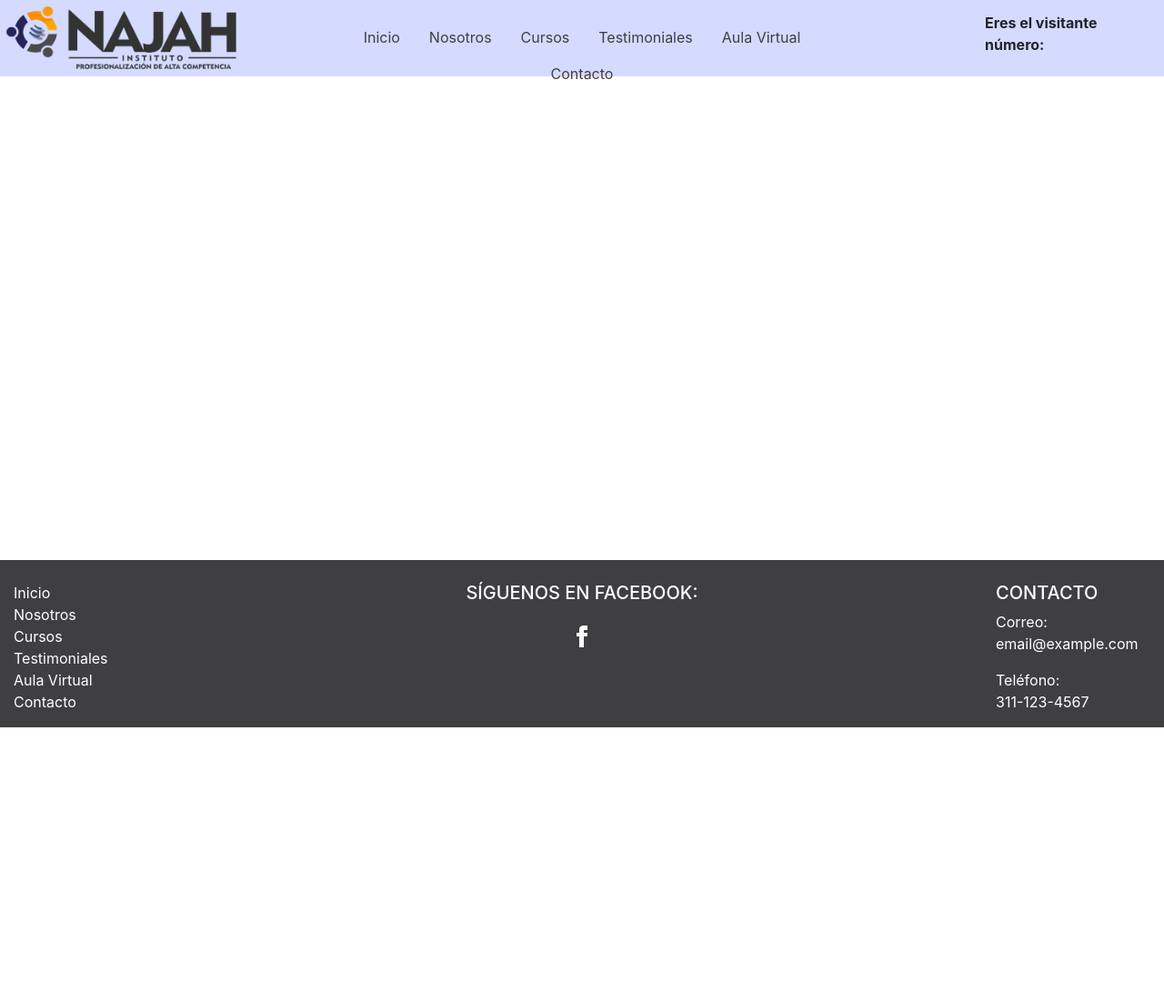
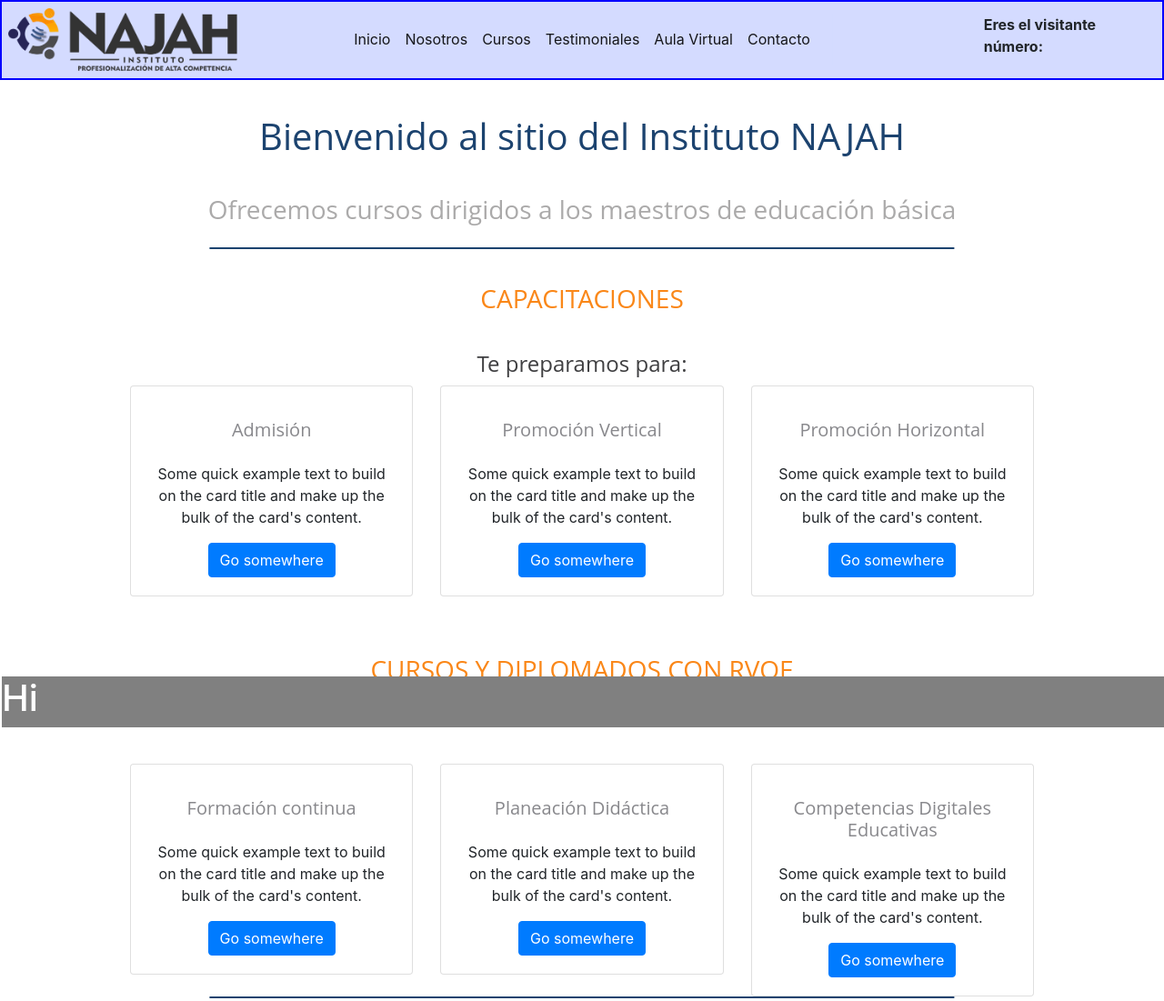
Before and after one commit to GMySoft/NAJAH-Project, a plain HTML site: page najah.com.mx/index.html in a window 1280 px wide. Shown: the whole page at 91% size. Before the commit the page ends 800 px from the top, so only its background shows below. Drawn offline with nearby package versions, Linux system fonts and the light colour scheme.

Commit message:
About section

```diff
--- a/najah.com.mx/css/index.css
+++ b/najah.com.mx/css/index.css
@@ -4,6 +4,12 @@
 }
 
 /* ID's section */
+
+body{
+	border: 2px solid blue;
+	margin: 0 auto;
+	height: 100%;
+}
 
 #bold-text{
 
@@ -20,7 +26,7 @@
 	filter: invert(100%);
 }
 
-#logo{
+img#logo{
 	width: 20%;
 	height: 20%;
 }
@@ -28,6 +34,7 @@
 #footer{
 	background-color: #3F3F41;
 	color: white;
+	display: flex;
 	position: fixed;
 	bottom: 0;
 	width: 100%;
@@ -35,11 +42,12 @@
 
 /* Classes section */
 
-.navbar{
+.navbar-index{
 	position: absolute;
 	left: 50%;
 	transform: translateX(-50%);
 	margin-top: .4em;
+	background-color: #D4DBFF;
 }
 
 li.border-simple{
@@ -72,8 +80,54 @@ div.section-text{
 	float: center;
 }
 
-div.footer-nav{
+div.about-content{
+	width: 80%;
+	position: absolute;
+	left: 50%;
+	transform: translateX(-50%);
+	justify-content: center;
+	text-align: center;
+	margin-top: 1.5em;
+	margin-bottom: 1.5em;
+	padding-bottom: 2.5rem;
+}
 
+div.topic-center{
+	position: absolute;
+	left: 50%;
+	transform: translateX(-50%);
+	justify-content: center;
+	text-align: center;
+	margin-top: 1.5em;
+	margin-bottom: 1.5em;
+}
+
+.main-title{
+	color: #1C436F;
+	padding: 1rem;
+	font-family: 'Open Sans', sans-serif
+}
+
+.main-subtitle{
+	color: #abaaaa;
+	font-family: 'Open Sans', sans-serif;
+	padding: 1rem;
+}
+
+.title{
+	color: #FA8718;
+	padding: 1rem;
+	font-family: 'Open Sans', sans-serif
+}
+
+.subtitle{
+	color: #88888C;
+	font-family: 'Open Sans', sans-serif;
+	padding: 1rem;
+}
+
+div.row-content{
+	margin-top: 10rem;
 }
 
 a.white-link{
@@ -118,3 +172,52 @@ div.image-content:hover{
 div.image-content{
 	transition: background 0.3s linear 0.1s;
 }
+
+div.line{
+	margin: 0;
+	width: 80%;
+	border: 1px solid #1C436F;
+	position: absolute;
+	left: 50%;
+	transform: translateX(-50%);
+}
+
+/*  Media query 900px; */
+
+@media (min-width: 600px) and (max-width: 1050px){
+	#header{
+		font-size: 14px;
+	}
+
+	div.about-content{
+		width: 100%;
+	}
+
+	.title{
+		font-size: 32px;
+	}
+
+	.subtitle{
+		font-size: 28px;
+	}
+}
+
+/* Media query 600px */
+
+@media (max-width: 600px){
+	#header{
+		font-size: 10px;
+	}
+
+	div.about-content{
+		width: 100%;
+	}
+
+	.title{
+		font-size: 24px;
+	}
+
+	.subtitle{
+		font-size: 20px;
+	}
+}
--- a/najah.com.mx/index.html
+++ b/najah.com.mx/index.html
@@ -1,125 +1,163 @@
 <!DOCTYPE html>
-<html lang="es">
+<html lang="en">
 	<head>
 		<title>Instituto NAJAH</title>
 		<link rel="stylesheet" href="https://stackpath.bootstrapcdn.com/bootstrap/4.4.1/css/bootstrap.min.css" integrity="sha384-Vkoo8x4CGsO3+Hhxv8T/Q5PaXtkKtu6ug5TOeNV6gBiFeWPGFN9MuhOf23Q9Ifjh" crossorigin="anonymous">
+		<meta name="viewport" content="width=device-width, initial-scale=1">
+		<meta name="viewport" content="width=device-width, initial-scale=1, maximum-scale=1, user-scalable=no">
 		<link rel="stylesheet" type="text/css" href="css/index.css">
 	</head>
+
 	<body>
 
 		<!-- Header -->
 		<header id="header">
 			<img id="logo" src="image/LOGO.png">
-		<nav class="navbar">
-			<ul class="nav justify-content-center">
+			<nav class="navbar navbar-expand-lg navbar-light navbar-index">
+				<button class="navbar-toggler" type="button" data-toggle="collapse" data-target="#navbarNav" aria-controls="navbarNav" aria-expanded="false" aria-label="Toggle navigation">
+			    	<span class="navbar-toggler-icon"></span>
+			  	</button>
+			  	<div class="collapse navbar-collapse" id="navbarNav">
+					<ul class="nav justify-content-center navbar-nav">
 					  <li class="nav-item border-simple">
-			    <a class="nav-link" href="#">Inicio</a>
+					    <a class="nav-item nav-link active" href="#about">Inicio</a>
 					  </li>
 					  <li class="nav-item border-simple">
-			    <a class="nav-link" href="#">Nosotros</a>
+					    <a class="nav-item nav-link active" href="#">Nosotros</a>
 					  </li>
 					  <li class="nav-item border-simple">
-			    <a class="nav-link" href="#">Cursos</a>
+					    <a class="nav-item nav-link active" href="#">Cursos</a>
 					  </li>
 					  <li class="nav-item border-simple">
-			    <a class="nav-link" href="#">Testimoniales</a>
+					    <a class="nav-item nav-link active" href="#">Testimoniales</a>
 					  </li>
 					  <li class="nav-item border-simple">
-			    <a class="nav-link" href="#">Aula Virtual</a>
+					    <a class="nav-item nav-link active" href="#">Aula Virtual</a>
 					  </li>
 					  <li class="nav-item border-simple">
-			    <a class="nav-link" href="#">Contacto</a>
+					    <a class="nav-item nav-link active" href="#">Contacto</a>
 					  </li>
 					</ul>
+				</div>
 			</nav>
+
 			<div class="section-text">
 				<p id="bold-text"><strong>Eres el visitante número:</strong></p>
 			</div>
 		</header>
 		<!-- /Header -->
 
-	<!-- Footer -->
-	<footer id="footer" class="page-footer font-small blue pt-4">
+		<!--About-->
+		<div class="about-content" id="about">
+			<h1 class="main-title">Bienvenido al sitio del Instituto NAJAH</h1>
+			<h3 class="main-subtitle">Ofrecemos cursos dirigidos a los maestros de educación básica</h3>
+			<div class="line"></div>
 
-	  <!-- Footer Links -->
-	  <div class="container-fluid text-center text-md-left">
+			<div class="topic-center">
+				<h3 class="title">CAPACITACIONES</h3>
+				<h4 class="subtitle" style="color: #3F3F41;">Te preparamos para:</h4>
+			</div>
 
-	    <!-- Grid row -->
-	    <div class="row">
+			<!--Container-->
+			<div class="container">
 
-	      <!-- Grid column -->
+				<!--Row-->
+				<div class="row row-content">
 
-	      <hr class="clearfix w-100 d-md-none pb-3">
+					<div class="col-md-4">
+						<div class="card">
+						  <div class="card-body">
+						    <h5 class="subtitle">Admisión</h5>
+						    <p class="card-text">Some quick example text to build on the card title and make up the bulk of the card's content.</p>
+						    <a href="#" class="btn btn-primary">Go somewhere</a>
+						  </div>
+						</div>
+					</div>
 
-	      <!-- Grid column -->
-	      <div class="col-md-3 mb-md-0 mb-3 footer-nav">
+					<div class="col-md-4">
+						<div class="card">
+						  <div class="card-body">
+						    <h5 class="subtitle">Promoción Vertical</h5>
+						    <p class="card-text">Some quick example text to build on the card title and make up the bulk of the card's content.</p>
+						    <a href="#" class="btn btn-primary">Go somewhere</a>
+						  </div>
+						</div>
+					</div>
 
-	        <!-- Links -->
-
-	        <ul class="list-unstyled">
-	          <li>
-	            <a href="#!" class="white-link">Inicio</a>
-	          </li>
-	          <li>
-	            <a href="#!" class="white-link">Nosotros</a>
-	          </li>
-	          <li>
-	            <a href="#!" class="white-link">Cursos</a>
-	          </li>
-	          <li>
-	            <a href="#!" class="white-link">Testimoniales</a>
-	          </li>
-	          <li>
-	            <a href="#!" class="white-link">Aula Virtual</a>
-	          </li>
-	          <li>
-	            <a href="#!" class="white-link">Contacto</a>
-	          </li>
-	        </ul>
-
+					<div class="col-md-4">
+						<div class="card">
+						  <div class="card-body">
+						    <h5 class="subtitle">Promoción Horizontal</h5>
+						    <p class="card-text">Some quick example text to build on the card title and make up the bulk of the card's content.</p>
+						    <a href="#" class="btn btn-primary">Go somewhere</a>
 						  </div>
-	      <!-- Grid column -->
-
-	      <!-- Grid column -->
-	      <div class="col-md-3 mb-md-0 mb-3 center-content">
-
-	        <!-- Links -->
-	        <h5 class="text-uppercase">Síguenos en Facebook:</h5>
-
-	        <div class="image-content">
-				<img id="ico-style" src="image/facebook.svg">
+						</div>
 					</div>
 
 				</div>
-	      <!-- /Grid column -->
-
-	      <!-- Grid column -->
-	      <div class="col-md-3 mb-md-0 mb-3 footer-info">
-
-	        <!-- Links -->
-	        <h5 class="text-uppercase">Contacto</h5>
-
-	        <ul class="list-unstyled">
-	          <li>
-	            <p href="#!">Correo:<br>email@example.com</p>
-	          </li>
-	          <li>
-	            <p href="#!">Teléfono:<br>311-123-4567</p>
-	          </li>
-
-	        </ul>
+				<!--/Row-->
 
 			</div>
-	      <!-- Grid column -->
+			<!--/Container-->
+
+			<br>
+
+			<div class="topic-center">
+				<h3 class="title">CURSOS Y DIPLOMADOS CON RVOE</h3>
+			</div>
+
+			<!--Container-->
+			<div class="container">
+
+				<!--Row-->
+				<div class="row row-content">
+
+					<div class="col-md-4">
+						<div class="card">
+						  <div class="card-body">
+						    <h5 class="subtitle">Formación continua</h5>
+						    <p class="card-text">Some quick example text to build on the card title and make up the bulk of the card's content.</p>
+						    <a href="#" class="btn btn-primary">Go somewhere</a>
+						  </div>
+						</div>
+					</div>
+
+					<div class="col-md-4">
+						<div class="card">
+						  <div class="card-body">
+						    <h5 class="subtitle">Planeación Didáctica</h5>
+						    <p class="card-text">Some quick example text to build on the card title and make up the bulk of the card's content.</p>
+						    <a href="#" class="btn btn-primary">Go somewhere</a>
+						  </div>
+						</div>
+					</div>
+
+					<div class="col-md-4">
+						<div class="card">
+						  <div class="card-body">
+						    <h5 class="subtitle">Competencias Digitales Educativas</h5>
+						    <p class="card-text">Some quick example text to build on the card title and make up the bulk of the card's content.</p>
+						    <a href="#" class="btn btn-primary">Go somewhere</a>
+						  </div>
+						</div>
+					</div>
 
 				</div>
-	    <!-- Grid row -->
+				<!--/Row-->
 
 			</div>
-	  <!-- Footer Links -->
+			<!--/Container-->
 
+			<div class="line"></div>
+
+		</div>
+		<!--/About-->
+
+
+		<footer id="footer" style="background-color: gray">
+			<h1>Hi</h1>
 		</footer>
-	<!-- /Footer -->
 
 	</body>
+
 </html>
```
Also changed, not shown: najah.com.mx/footer-test.html (added, +82 -0 lines). Lines whose indentation alone changed are shown as unchanged.
